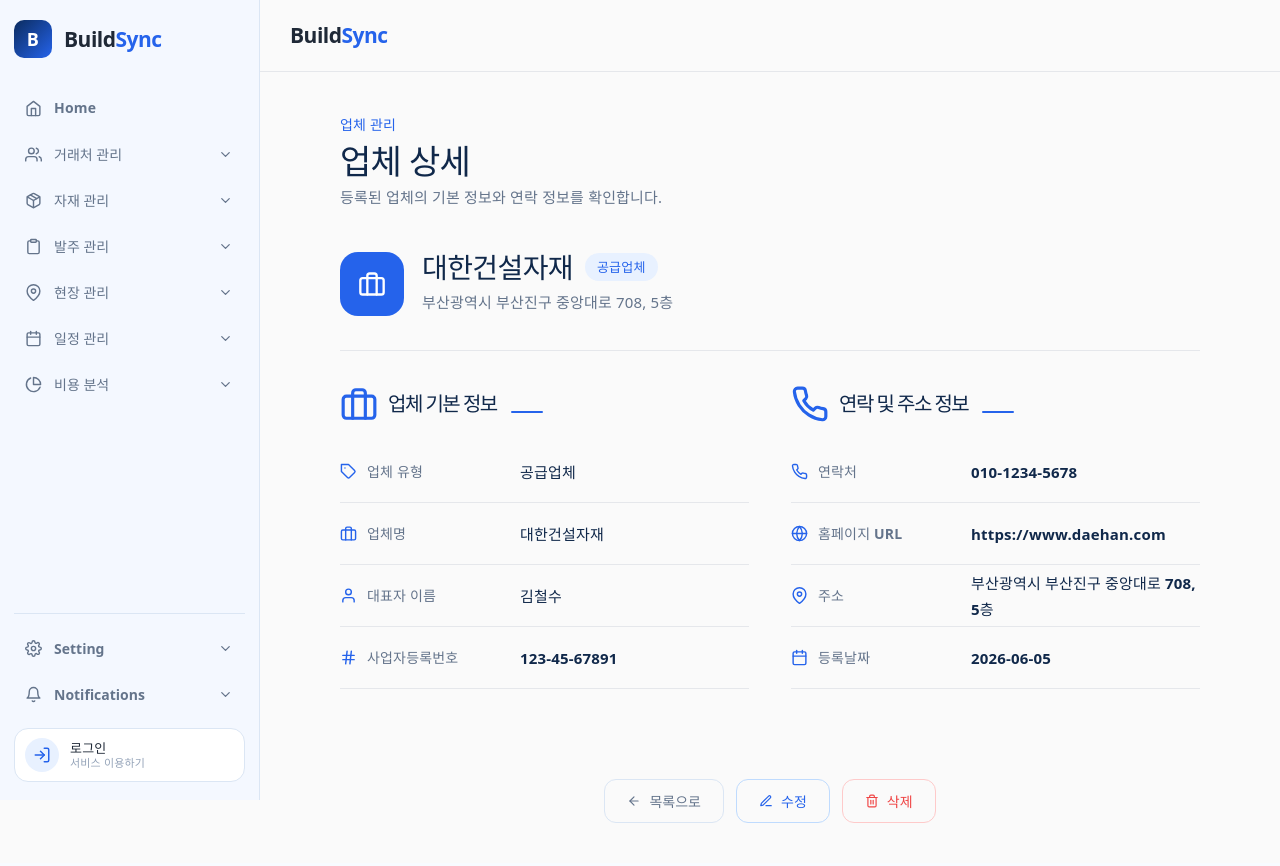
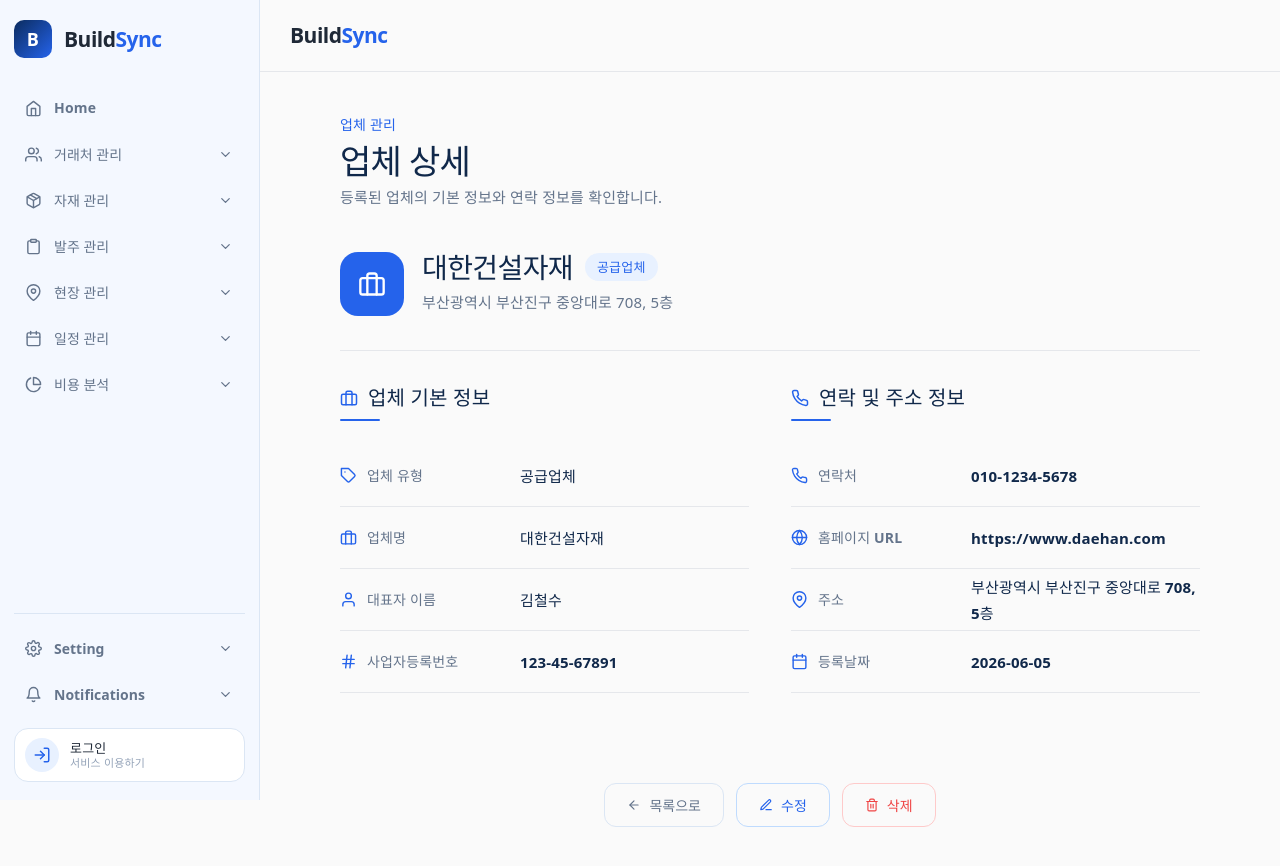
Before and after one commit to kimse0ngjun/BuildSync, a React (Vite) app in the folder frontend/: page /company/1 in a window 1280 px wide. Built offline with nearby package versions, Linux system fonts and the light colour scheme.

Commit message:
06/08 css 중복 수정

```diff
--- a/frontend/src/pages/company/CompanyDetail.tsx
+++ b/frontend/src/pages/company/CompanyDetail.tsx
@@ -57,7 +57,7 @@ function CompanyDetail() {
 
       <div className="detail-grid">
         <section className="detail-section">
-          <div className="section-title">
+          <div className="detail-section-title">
             <FiBriefcase />
             <h3>업체 기본 정보</h3>
           </div>
@@ -83,7 +83,7 @@ function CompanyDetail() {
         </section>
 
         <section className="detail-section">
-          <div className="section-title">
+          <div className="detail-section-title">
             <FiPhone />
             <h3>연락 및 주소 정보</h3>
           </div>
--- a/frontend/src/styles/CompanyDetail.css
+++ b/frontend/src/styles/CompanyDetail.css
@@ -102,24 +102,28 @@
   margin-bottom: 42px;
 }
 
-.section-title {
-  display: flex;
+.detail-section-title {
+  display: inline-flex;
   align-items: center;
   gap: 10px;
-  margin-bottom: 18px;
+  margin-bottom: 24px;
   color: #2563eb;
+  position: relative;
+  padding-bottom: 10px;
 }
 
-.section-title::after {
+.detail-section-title::after {
   content: "";
-  width: 32px;
+  position: absolute;
+  left: 0;
+  bottom: 0;
+  width: 40px;
   height: 2px;
   background: #2563eb;
   border-radius: 999px;
-  margin-left: 4px;
 }
 
-.section-title h3 {
+.detail-section-title h3 {
   margin: 0;
   color: #10284a;
   font-size: 20px;
```
